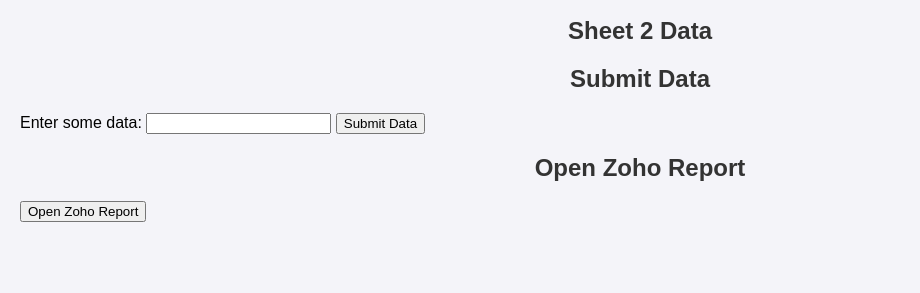
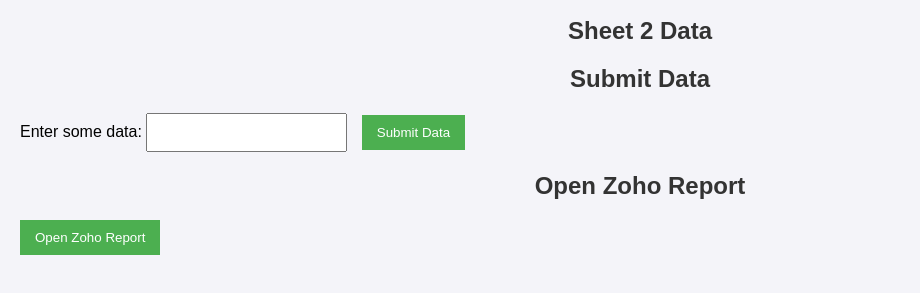
Before and after one commit to Quartz4065/East-Dashboard, a plain HTML site: page index.html in a window 1280 px wide. Shown: the part 131-424 px from the top of the page, without its empty margins (0-920 px from the left). Drawn offline with Linux system fonts and the light colour scheme; no server answers.

Commit message:
Update styles.css

```diff
--- a/styles.css
+++ b/styles.css
@@ -27,13 +27,23 @@ th {
     color: white;
 }
 
-.alert {
-    color: red;
-    font-weight: bold;
+form {
+    margin-top: 20px;
 }
 
-canvas {
-    width: 100%;
-    height: 400px;
-    margin-top: 20px;
+button {
+    padding: 10px 15px;
+    background-color: #4CAF50;
+    color: white;
+    border: none;
+    cursor: pointer;
 }
+
+button:hover {
+    background-color: #45a049;
+}
+
+input {
+    padding: 10px;
+    margin-right: 10px;
+}
```
